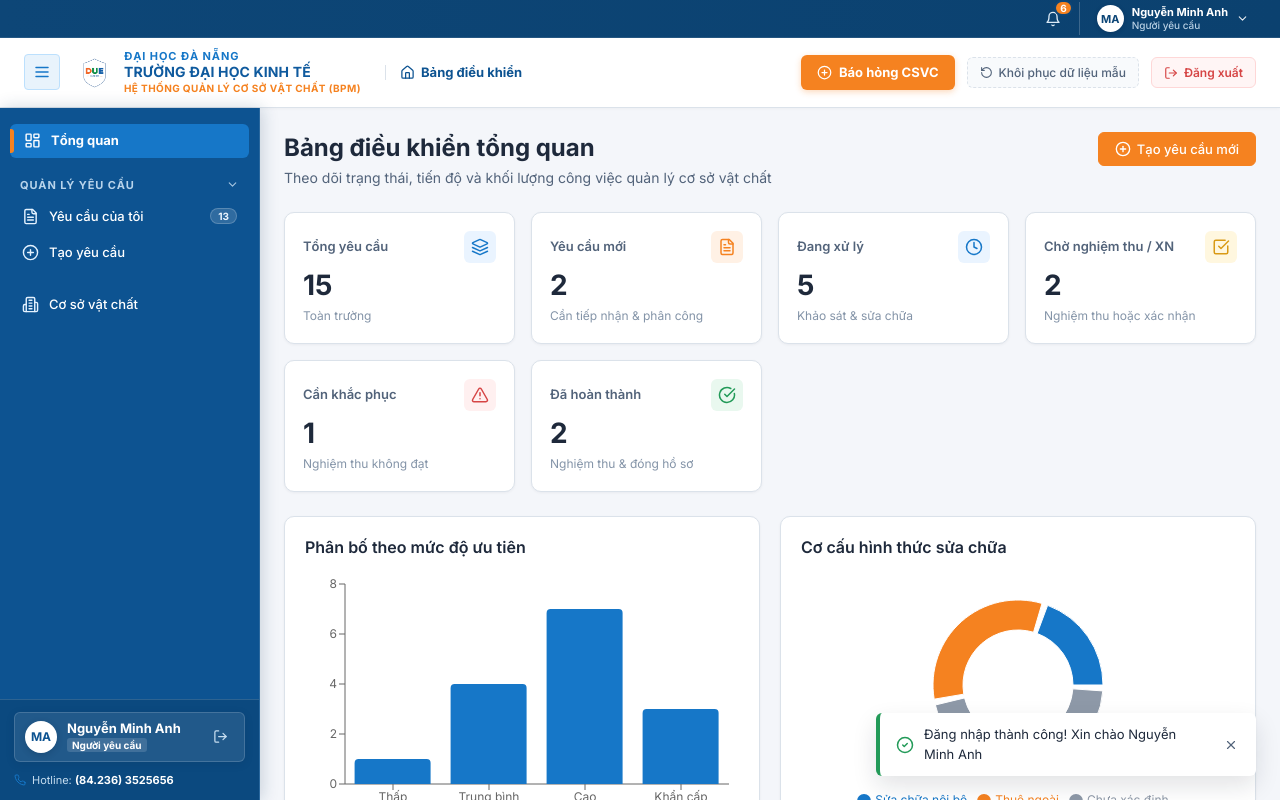
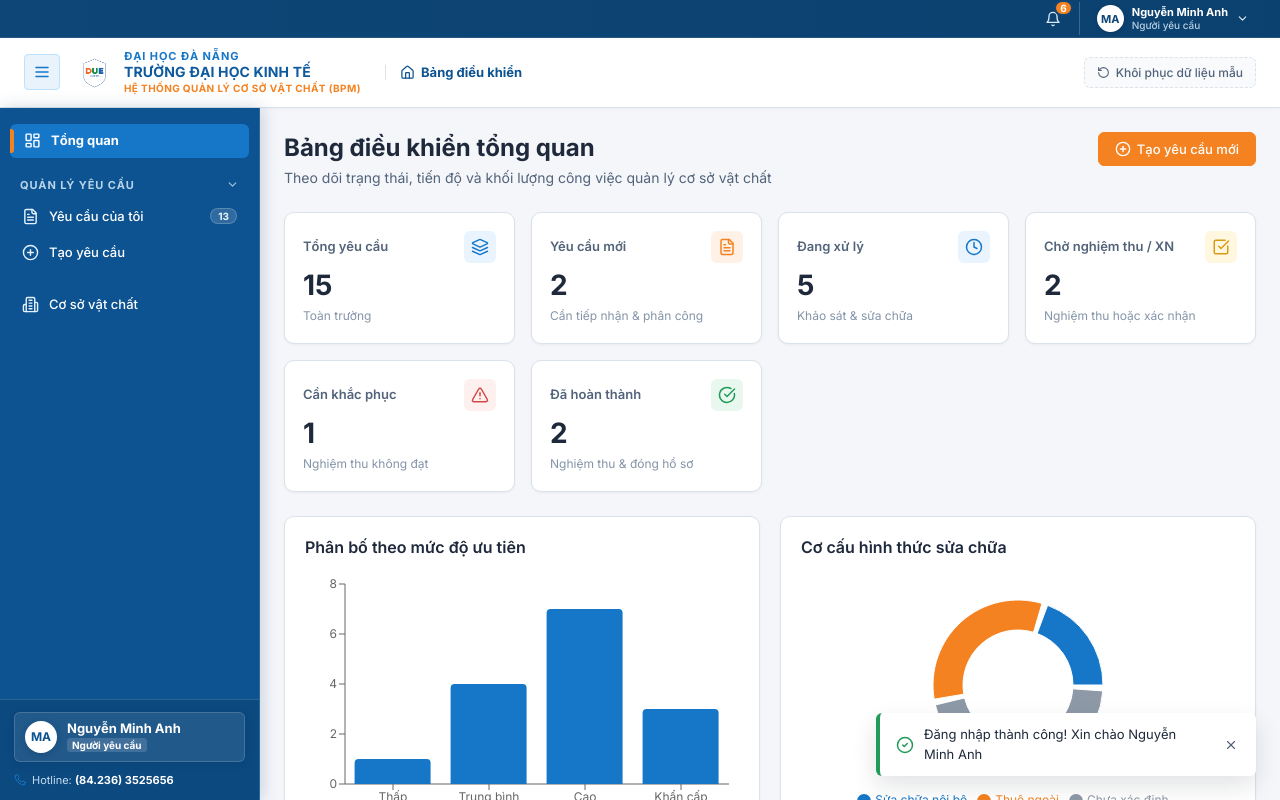
Before and after one commit to ducnt67/DuAn-CSVC-BPM6, a React (Vite) app: page /login in a window 1280 px wide. Both pictures are taken after a click on the button "ĐĂNG NHẬP HỆ THỐNG". Shown: the top 800 px of the page. Built offline with nearby package versions, Linux system fonts and the light colour scheme.

Commit message:
Toi uu giao dien: bo nut dang xuat thua va nut bao hong trung lap o header

```diff
--- a/src/dung-chung/bo-cuc/Header.jsx
+++ b/src/dung-chung/bo-cuc/Header.jsx
@@ -2,10 +2,10 @@ import { useState, useRef, useEffect } from 'react';
 import { Link, useNavigate } from 'react-router-dom';
 import {
   Menu, LogOut, RotateCcw,
-  ChevronDown, LayoutDashboard, PlusCircle
+  ChevronDown, LayoutDashboard
 } from 'lucide-react';
 import { useApp } from '../../ung-dung/bo-cung-cap/AppContext';
-import { ROLE_LABELS, ROLES } from '../hang-so/roles';
+import { ROLE_LABELS } from '../hang-so/roles';
 import UniversityLogo from '../thanh-phan/UniversityLogo';
 import Breadcrumb from './Breadcrumb';
 import NotificationPanel from './NotificationPanel';
@@ -53,8 +53,6 @@ export default function Header({ onToggleSidebar }) {
       .slice(-2)
       .join('')
     : 'DUE';
-
-  const canCreate = currentUser && [ROLES.REQUESTER, ROLES.FACILITY_ADMIN, ROLES.STAFF].includes(currentUser.role);
 
   return (
     <>
@@ -161,14 +159,6 @@ export default function Header({ onToggleSidebar }) {
         </div>
 
         <div className="header-right">
-          {/* Primary Action Button: Báo cáo sự cố mới in Orange (#F58220) */}
-          {canCreate && (
-            <Link to="/requests/create" className="btn-header-create" title="Tạo yêu cầu báo hỏng cơ sở vật chất">
-              <PlusCircle size={15} />
-              <span>Báo hỏng CSVC</span>
-            </Link>
-          )}
-
           {/* Reset Demo Data Button */}
           <button
             type="button"
@@ -179,17 +169,6 @@ export default function Header({ onToggleSidebar }) {
             <RotateCcw size={13} />
             <span>Khôi phục dữ liệu mẫu</span>
           </button>
-
-          {/* Standalone Quick Logout Button */}
-          <button
-            type="button"
-            className="btn-header-logout"
-            onClick={handleLogout}
-            title="Đăng xuất để đổi vai trò"
-          >
-            <LogOut size={14} />
-            <span>Đăng xuất</span>
-          </button>
         </div>
       </header>
     </>
--- a/src/dung-chung/bo-cuc/Sidebar.jsx
+++ b/src/dung-chung/bo-cuc/Sidebar.jsx
@@ -1,18 +1,17 @@
 import { useState, useMemo } from 'react';
-import { NavLink, useNavigate } from 'react-router-dom';
+import { NavLink } from 'react-router-dom';
 import { useApp } from '../../ung-dung/bo-cung-cap/AppContext';
 import { NAVIGATION } from '../hang-so/navigation';
 import { ROLE_LABELS } from '../hang-so/roles';
 import { REQUEST_STATUS } from '../hang-so/statuses';
 import {
-  ChevronDown, X, Phone, Mail, LogOut,
+  ChevronDown, X, Phone, Mail,
   Sliders, Shield, UserCheck, ChevronRight
 } from 'lucide-react';
 import './Sidebar.css';
 
 export default function Sidebar({ isOpen, isCollapsed = false, onClose }) {
-  const { currentUser, requests, logout, addToast } = useApp();
-  const navigate = useNavigate();
+  const { currentUser, requests } = useApp();
   const userRole = currentUser?.role;
 
   // Filter navigation groups and items by user role
@@ -79,12 +78,6 @@ export default function Sidebar({ isOpen, isCollapsed = false, onClose }) {
 
     return badges;
   }, [requests, currentUser]);
-
-  const handleLogout = () => {
-    logout();
-    addToast('Đã đăng xuất khỏi hệ thống thành công.', 'info');
-    navigate('/login');
-  };
 
   const initials = currentUser?.name
     ? currentUser.name
@@ -188,14 +181,6 @@ export default function Sidebar({ isOpen, isCollapsed = false, onClose }) {
                   {ROLE_LABELS[currentUser.role] || currentUser.role}
                 </div>
               </div>
-              <button
-                type="button"
-                className="sidebar-user-logout-btn"
-                onClick={handleLogout}
-                title="Đăng xuất để đổi vai trò"
-              >
-                <LogOut size={15} />
-              </button>
             </div>
           )}
 
```
